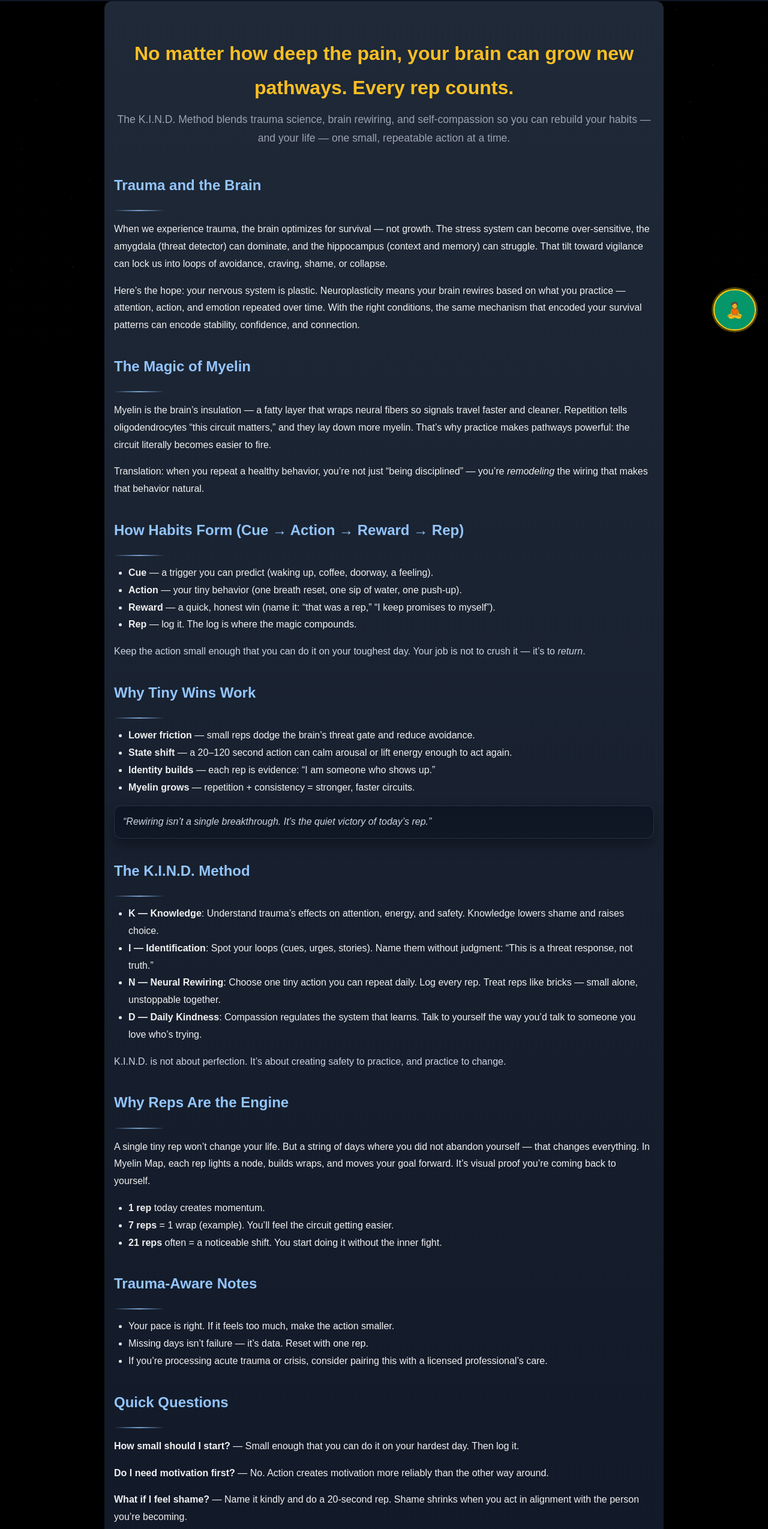
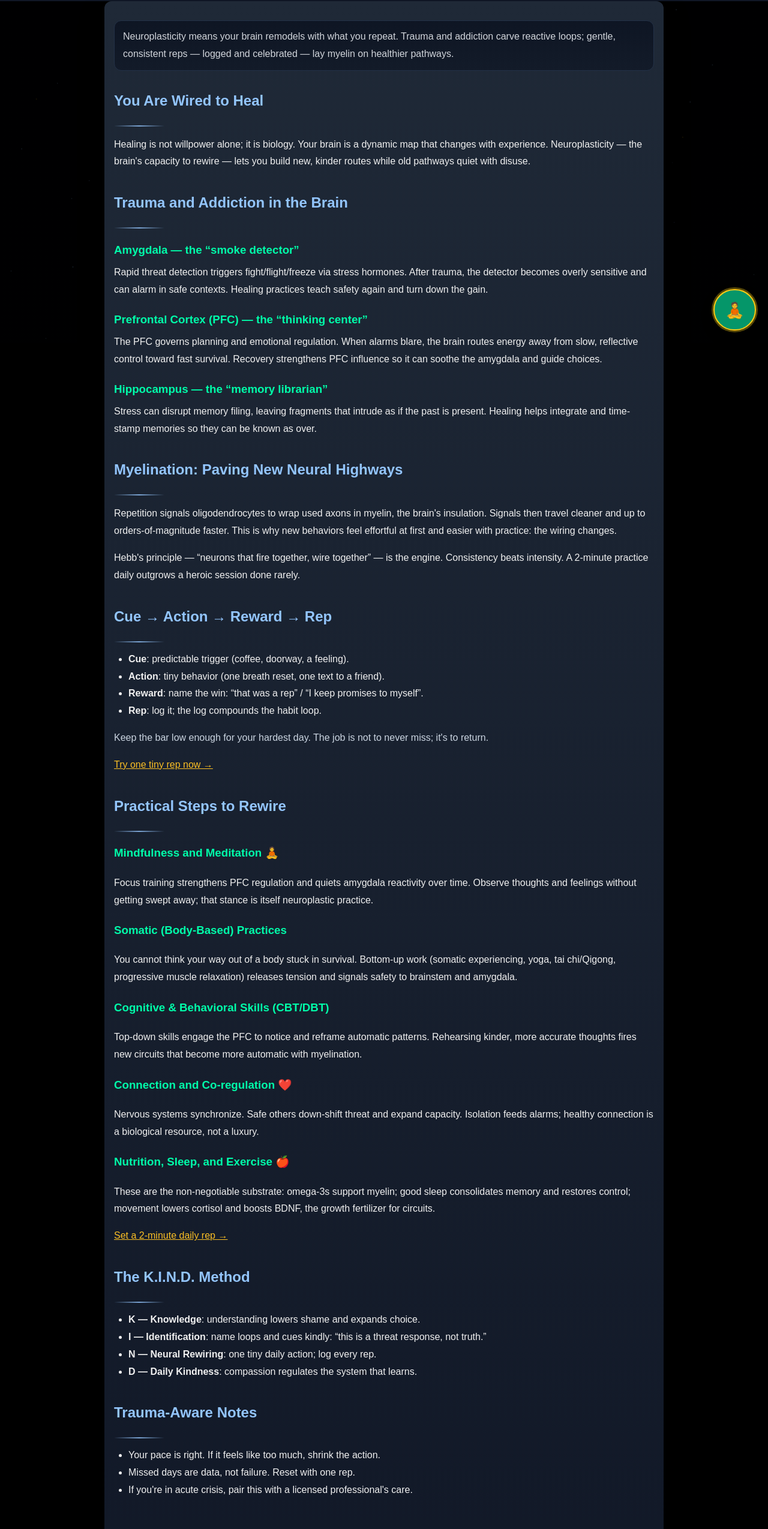
Before and after one commit to bl0ckchained/myelinmap, a Next.js app: page /science in a window 1280 px wide. Shown: the part 229-2778 px from the top of the page at 60% size. Built offline with nearby package versions, Linux system fonts and the light colour scheme.

Commit message:
updating science.tsx to be more informative

```diff
--- a/pages/science.tsx
+++ b/pages/science.tsx
@@ -20,12 +20,11 @@ function StarfieldCanvas() {
     let width = (canvas.width = window.innerWidth);
     let height = (canvas.height = window.innerHeight);
 
-    const numStars = Math.min(140, Math.floor((width * height) / 18000)); // scale gently
-    // init stars
+    const numStars = Math.min(140, Math.floor((width * height) / 18000));
     starsRef.current = Array.from({ length: numStars }, () => ({
       x: Math.random() * width,
       y: Math.random() * height,
-      z: Math.random() * 0.7 + 0.3, // parallax-ish speed
+      z: Math.random() * 0.7 + 0.3,
     }));
 
     const onResize = () => {
@@ -36,25 +35,29 @@ function StarfieldCanvas() {
 
     const tick = () => {
       ctx.clearRect(0, 0, width, height);
-
-      // faint gradient wash for depth
-      const g = ctx.createRadialGradient(width / 2, height * 0.35, 0, width / 2, height * 0.35, Math.max(width, height));
-      g.addColorStop(0, "rgba(15,23,42,0.0)");   // slate-900-ish center
-      g.addColorStop(1, "rgba(2,6,23,0.15)");    // near-black edges
+      const g = ctx.createRadialGradient(
+        width / 2,
+        height * 0.35,
+        0,
+        width / 2,
+        height * 0.35,
+        Math.max(width, height)
+      );
+      g.addColorStop(0, "rgba(15,23,42,0.0)");
+      g.addColorStop(1, "rgba(2,6,23,0.15)");
       ctx.fillStyle = g;
       ctx.fillRect(0, 0, width, height);
 
-      // draw stars (low alpha to keep it classy)
       for (const s of starsRef.current) {
-        s.y += s.z * 0.25;              // drift downward
-        if (s.y > height) {             // recycle
+        s.y += s.z * 0.25;
+        if (s.y > height) {
           s.x = Math.random() * width;
           s.y = -2;
           s.z = Math.random() * 0.7 + 0.3;
         }
-        const r = 0.4 + s.z * 0.8;      // subtle size
+        const r = 0.4 + s.z * 0.8;
         ctx.globalAlpha = 0.15 + s.z * 0.1;
-        ctx.fillStyle = Math.random() < 0.06 ? "#fbbf24" : "#93c5fd"; // rare warm twinkle
+        ctx.fillStyle = Math.random() < 0.06 ? "#fbbf24" : "#93c5fd";
         ctx.beginPath();
         ctx.arc(s.x, s.y, r, 0, Math.PI * 2);
         ctx.fill();
@@ -79,7 +82,7 @@ function StarfieldCanvas() {
         inset: 0,
         zIndex: 0,
         pointerEvents: "none",
-        opacity: 0.5, // keep it subtle
+        opacity: 0.5,
       }}
     />
   );
@@ -132,23 +135,25 @@ export default function Science() {
   return (
     <>
       <Head>
-        <title>Science of Healing | Myelin Map</title>
+        <title>The Science of Healing | Myelin Map</title>
         <meta
           name="description"
-          content="Discover how trauma reshapes the brain — and how myelin, repetition, and kindness can rewire it for healing. Learn the K.I.N.D. method and why tiny reps change everything."
+          content="Healing is neuroplastic: myelin, repetition, and compassionate practice rewire circuits shaped by trauma and addiction. Learn how amygdala, PFC, and hippocampus heal — and simple ways to start."
         />
       </Head>
 
-      {/* starfield lives behind everything */}
       <StarfieldCanvas />
 
-      <Header title="The Science of Healing" subtitle="Why your brain is never beyond repair" />
+      <Header
+        title="The Science of Healing"
+        subtitle="You are wired to heal — tiny, kind reps change the brain."
+      />
 
       <main
         role="main"
         style={{
           position: "relative",
-          zIndex: 1, // sit above the canvas
+          zIndex: 1,
           maxWidth: "900px",
           margin: "0 auto",
           padding: "2rem 1rem",
@@ -159,20 +164,27 @@ export default function Science() {
           boxShadow: "0 20px 40px rgba(0,0,0,0.35)",
         }}
       >
-        {/* Hero Statement */}
-        <section style={{ textAlign: "center", marginBottom: "2.5rem" }}>
-          <h1 style={{ fontSize: "2rem", color: "#fbbf24", marginBottom: 8 }}>
-            No matter how deep the pain, your brain can grow new pathways. Every rep counts.
-          </h1>
-          <p style={{ fontSize: "1.1rem", color: "#9ca3af", marginTop: 0 }}>
-            The K.I.N.D. Method blends trauma science, brain rewiring, and self‑compassion so you can rebuild your
-            habits — and your life — one small, repeatable action at a time.
-          </p>
+        {/* TL;DR */}
+        <section aria-label="Summary" style={{ marginBottom: "1.75rem" }}>
+          <div
+            style={{
+              padding: "12px 14px",
+              borderRadius: 12,
+              border: "1px solid #233147",
+              background:
+                "linear-gradient(180deg, rgba(11,18,32,0.85) 0%, rgba(11,18,32,0.6) 100%)",
+            }}
+          >
+            <p style={{ margin: 0, color: "#d1d5db" }}>
+              Neuroplasticity means your brain remodels with what you repeat. Trauma and addiction carve reactive loops;
+              gentle, consistent reps &mdash; logged and celebrated &mdash; lay myelin on healthier pathways.
+            </p>
+          </div>
         </section>
 
-        {/* Trauma & the Brain */}
-        <section id="trauma-brain" style={{ marginBottom: "2rem" }}>
-          <h2 style={{ color: "#93c5fd" }}>Trauma and the Brain</h2>
+        {/* Rewiring overview */}
+        <section id="rewiring" style={{ marginBottom: "2rem" }}>
+          <h2 style={{ color: "#93c5fd" }}>You Are Wired to Heal</h2>
           <div
             aria-hidden
             style={{
@@ -185,20 +197,49 @@ export default function Science() {
             }}
           />
           <p>
-            When we experience trauma, the brain optimizes for survival — not growth. The stress system can become
-            over‑sensitive, the amygdala (threat detector) can dominate, and the hippocampus (context and memory) can
-            struggle. That tilt toward vigilance can lock us into loops of avoidance, craving, shame, or collapse.
-          </p>
-          <p>
-            Here’s the hope: your nervous system is plastic. Neuroplasticity means your brain rewires based on what you
-            practice — attention, action, and emotion repeated over time. With the right conditions, the same mechanism
-            that encoded your survival patterns can encode stability, confidence, and connection.
+            Healing is not willpower alone; it is biology. Your brain is a dynamic map that changes with experience.
+            Neuroplasticity &mdash; the brain&apos;s capacity to rewire &mdash; lets you build new, kinder routes while
+            old pathways quiet with disuse.
           </p>
         </section>
 
-        {/* Myelin & Habits */}
+        {/* Brain systems */}
+        <section id="brain" style={{ marginBottom: "2rem" }}>
+          <h2 style={{ color: "#93c5fd" }}>Trauma and Addiction in the Brain</h2>
+          <div
+            aria-hidden
+            style={{
+              height: 2,
+              width: 84,
+              margin: "8px 0 14px",
+              borderRadius: 999,
+              background:
+                "linear-gradient(90deg, rgba(147,197,253,0) 0%, rgba(147,197,253,0.8) 50%, rgba(147,197,253,0) 100%)",
+            }}
+          />
+          <h3 style={{ marginBottom: 6 }}>Amygdala &mdash; the &ldquo;smoke detector&rdquo;</h3>
+          <p style={{ marginTop: 0 }}>
+            Rapid threat detection triggers fight/flight/freeze via stress hormones. After trauma, the detector becomes
+            overly sensitive and can alarm in safe contexts. Healing practices teach safety again and turn down the gain.
+          </p>
+
+          <h3 style={{ marginBottom: 6 }}>Prefrontal Cortex (PFC) &mdash; the &ldquo;thinking center&rdquo;</h3>
+          <p style={{ marginTop: 0 }}>
+            The PFC governs planning and emotional regulation. When alarms blare, the brain routes energy away from slow,
+            reflective control toward fast survival. Recovery strengthens PFC influence so it can soothe the amygdala and
+            guide choices.
+          </p>
+
+          <h3 style={{ marginBottom: 6 }}>Hippocampus &mdash; the &ldquo;memory librarian&rdquo;</h3>
+          <p style={{ marginTop: 0 }}>
+            Stress can disrupt memory filing, leaving fragments that intrude as if the past is present. Healing helps
+            integrate and time-stamp memories so they can be known as over.
+          </p>
+        </section>
+
+        {/* Myelin & Hebb */}
         <section id="myelin" style={{ marginBottom: "2rem" }}>
-          <h2 style={{ color: "#93c5fd" }}>The Magic of Myelin</h2>
+          <h2 style={{ color: "#93c5fd" }}>Myelination: Paving New Neural Highways</h2>
           <div
             aria-hidden
             style={{
@@ -211,19 +252,19 @@ export default function Science() {
             }}
           />
           <p>
-            Myelin is the brain’s insulation — a fatty layer that wraps neural fibers so signals travel faster and
-            cleaner. Repetition tells oligodendrocytes “this circuit matters,” and they lay down more myelin. That’s why
-            practice makes pathways powerful: the circuit literally becomes easier to fire.
+            Repetition signals oligodendrocytes to wrap used axons in myelin, the brain&apos;s insulation. Signals then
+            travel cleaner and up to orders-of-magnitude faster. This is why new behaviors feel effortful at first and
+            easier with practice: the wiring changes.
           </p>
           <p>
-            Translation: when you repeat a healthy behavior, you’re not just “being disciplined” — you’re{" "}
-            <em>remodeling</em> the wiring that makes that behavior natural.
+            Hebb&apos;s principle &mdash; &ldquo;neurons that fire together, wire together&rdquo; &mdash; is the engine.
+            Consistency beats intensity. A 2-minute practice daily outgrows a heroic session done rarely.
           </p>
         </section>
 
-        {/* Habit Loop */}
-        <section id="habit-loop" style={{ marginBottom: "2rem" }}>
-          <h2 style={{ color: "#93c5fd" }}>How Habits Form (Cue → Action → Reward → Rep)</h2>
+        {/* Habit loop */}
+        <section id="loop" style={{ marginBottom: "2rem" }}>
+          <h2 style={{ color: "#93c5fd" }}>Cue &rarr; Action &rarr; Reward &rarr; Rep</h2>
           <div
             aria-hidden
             style={{
@@ -236,28 +277,24 @@ export default function Science() {
             }}
           />
           <ul style={{ listStyle: "disc", paddingLeft: "1.5rem", marginTop: 0 }}>
-            <li>
-              <strong>Cue</strong> — a trigger you can predict (waking up, coffee, doorway, a feeling).
-            </li>
-            <li>
-              <strong>Action</strong> — your tiny behavior (one breath reset, one sip of water, one push‑up).
-            </li>
-            <li>
-              <strong>Reward</strong> — a quick, honest win (name it: “that was a rep,” “I keep promises to myself”).
-            </li>
-            <li>
-              <strong>Rep</strong> — log it. The log is where the magic compounds.
-            </li>
+            <li><strong>Cue</strong>: predictable trigger (coffee, doorway, a feeling).</li>
+            <li><strong>Action</strong>: tiny behavior (one breath reset, one text to a friend).</li>
+            <li><strong>Reward</strong>: name the win: &ldquo;that was a rep&rdquo; / &ldquo;I keep promises to myself&rdquo;.</li>
+            <li><strong>Rep</strong>: log it; the log compounds the habit loop.</li>
           </ul>
           <p style={{ color: "#cbd5e1", marginTop: 8 }}>
-            Keep the action small enough that you can do it on your toughest day. Your job is not to crush it — it’s to
-            <em> return</em>.
+            Keep the bar low enough for your hardest day. The job is not to never miss; it&apos;s to return.
+          </p>
+          <p style={{ marginTop: 10 }}>
+            <Link href="/dashboard" style={{ color: "#fbbf24", textDecoration: "underline" }}>
+              Try one tiny rep now &rarr;
+            </Link>
           </p>
         </section>
 
-        {/* Why Tiny Wins Work */}
-        <section id="why-tiny" style={{ marginBottom: "2rem" }}>
-          <h2 style={{ color: "#93c5fd" }}>Why Tiny Wins Work</h2>
+        {/* Practical steps */}
+        <section id="practices" style={{ marginBottom: "2rem" }}>
+          <h2 style={{ color: "#93c5fd" }}>Practical Steps to Rewire</h2>
           <div
             aria-hidden
             style={{
@@ -269,40 +306,43 @@ export default function Science() {
                 "linear-gradient(90deg, rgba(147,197,253,0) 0%, rgba(147,197,253,0.8) 50%, rgba(147,197,253,0) 100%)",
             }}
           />
-          <ul style={{ listStyle: "disc", paddingLeft: "1.5rem", marginTop: 0 }}>
-            <li>
-              <strong>Lower friction</strong> — small reps dodge the brain’s threat gate and reduce avoidance.
-            </li>
-            <li>
-              <strong>State shift</strong> — a 20–120 second action can calm arousal or lift energy enough to act again.
-            </li>
-            <li>
-              <strong>Identity builds</strong> — each rep is evidence: “I am someone who shows up.”
-            </li>
-            <li>
-              <strong>Myelin grows</strong> — repetition + consistency = stronger, faster circuits.
-            </li>
-          </ul>
+          <h3>Mindfulness and Meditation 🧘</h3>
+          <p>
+            Focus training strengthens PFC regulation and quiets amygdala reactivity over time. Observe thoughts and
+            feelings without getting swept away; that stance is itself neuroplastic practice.
+          </p>
 
-          {/* Pull-quote ribbon */}
-          <div
-            style={{
-              marginTop: 14,
-              padding: "12px 14px",
-              borderRadius: 12,
-              border: "1px solid #233147",
-              background:
-                "linear-gradient(180deg, rgba(11,18,32,0.85) 0%, rgba(11,18,32,0.6) 100%)",
-              boxShadow: "0 10px 20px rgba(0,0,0,0.35)",
-            }}
-          >
-            <p style={{ margin: 0, color: "#cbd5e1", fontStyle: "italic" }}>
-              “Rewiring isn’t a single breakthrough. It’s the quiet victory of today’s rep.”
-            </p>
-          </div>
+          <h3>Somatic (Body-Based) Practices</h3>
+          <p>
+            You cannot think your way out of a body stuck in survival. Bottom-up work (somatic experiencing, yoga,
+            tai chi/Qigong, progressive muscle relaxation) releases tension and signals safety to brainstem and amygdala.
+          </p>
+
+          <h3>Cognitive &amp; Behavioral Skills (CBT/DBT)</h3>
+          <p>
+            Top-down skills engage the PFC to notice and reframe automatic patterns. Rehearsing kinder, more accurate
+            thoughts fires new circuits that become more automatic with myelination.
+          </p>
+
+          <h3>Connection and Co-regulation ❤️</h3>
+          <p>
+            Nervous systems synchronize. Safe others down-shift threat and expand capacity. Isolation feeds alarms;
+            healthy connection is a biological resource, not a luxury.
+          </p>
+
+          <h3>Nutrition, Sleep, and Exercise 🍎</h3>
+          <p>
+            These are the non-negotiable substrate: omega-3s support myelin; good sleep consolidates memory and restores
+            control; movement lowers cortisol and boosts BDNF, the growth fertilizer for circuits.
+          </p>
+          <p style={{ marginTop: 10 }}>
+            <Link href="/dashboard" style={{ color: "#fbbf24", textDecoration: "underline" }}>
+              Set a 2-minute daily rep &rarr;
+            </Link>
+          </p>
         </section>
 
-        {/* KIND Method */}
+        {/* KIND method */}
         <section id="kind" style={{ marginBottom: "2rem" }}>
           <h2 style={{ color: "#93c5fd" }}>The K.I.N.D. Method</h2>
           <div
@@ -317,57 +357,16 @@ export default function Science() {
             }}
           />
           <ul style={{ listStyle: "disc", paddingLeft: "1.5rem", marginTop: 0 }}>
-            <li>
-              <strong>K — Knowledge</strong>: Understand trauma’s effects on attention, energy, and safety. Knowledge
-              lowers shame and raises choice.
-            </li>
-            <li>
-              <strong>I — Identification</strong>: Spot your loops (cues, urges, stories). Name them without judgment:
-              “This is a threat response, not truth.”
-            </li>
-            <li>
-              <strong>N — Neural Rewiring</strong>: Choose one tiny action you can repeat daily. Log every rep. Treat
-              reps like bricks — small alone, unstoppable together.
-            </li>
-            <li>
-              <strong>D — Daily Kindness</strong>: Compassion regulates the system that learns. Talk to yourself the way
-              you’d talk to someone you love who’s trying.
-            </li>
-          </ul>
-          <p style={{ marginTop: 8, color: "#cbd5e1" }}>
-            K.I.N.D. is not about perfection. It’s about creating safety to practice, and practice to change.
-          </p>
-        </section>
-
-        {/* How Reps Compound */}
-        <section id="reps" style={{ marginBottom: "2rem" }}>
-          <h2 style={{ color: "#93c5fd" }}>Why Reps Are the Engine</h2>
-          <div
-            aria-hidden
-            style={{
-              height: 2,
-              width: 84,
-              margin: "8px 0 14px",
-              borderRadius: 999,
-              background:
-                "linear-gradient(90deg, rgba(147,197,253,0) 0%, rgba(147,197,253,0.8) 50%, rgba(147,197,253,0) 100%)",
-            }}
-          />
-          <p>
-            A single tiny rep won’t change your life. But a string of days where you did not abandon yourself — that
-            changes everything. In Myelin Map, each rep lights a node, builds wraps, and moves your goal forward. It’s
-            visual proof you’re coming back to yourself.
-          </p>
-          <ul style={{ listStyle: "disc", paddingLeft: "1.5rem" }}>
-            <li><strong>1 rep</strong> today creates momentum.</li>
-            <li><strong>7 reps</strong> = 1 wrap (example). You’ll feel the circuit getting easier.</li>
-            <li><strong>21 reps</strong> often = a noticeable shift. You start doing it without the inner fight.</li>
+            <li><strong>K &mdash; Knowledge</strong>: understanding lowers shame and expands choice.</li>
+            <li><strong>I &mdash; Identification</strong>: name loops and cues kindly: &ldquo;this is a threat response, not truth.&rdquo;</li>
+            <li><strong>N &mdash; Neural Rewiring</strong>: one tiny daily action; log every rep.</li>
+            <li><strong>D &mdash; Daily Kindness</strong>: compassion regulates the system that learns.</li>
           </ul>
         </section>
 
-        {/* Gentle Safety Notes */}
+        {/* Safety notes */}
         <section id="safety" style={{ marginBottom: "2rem" }}>
-          <h2 style={{ color: "#93c5fd" }}>Trauma‑Aware Notes</h2>
+          <h2 style={{ color: "#93c5fd" }}>Trauma-Aware Notes</h2>
           <div
             aria-hidden
             style={{
@@ -380,46 +379,16 @@ export default function Science() {
             }}
           />
           <ul style={{ listStyle: "disc", paddingLeft: "1.5rem", marginTop: 0 }}>
-            <li>Your pace is right. If it feels too much, make the action smaller.</li>
-            <li>Missing days isn’t failure — it’s data. Reset with one rep.</li>
-            <li>
-              If you’re processing acute trauma or crisis, consider pairing this with a licensed professional’s care.
-            </li>
+            <li>Your pace is right. If it feels like too much, shrink the action.</li>
+            <li>Missed days are data, not failure. Reset with one rep.</li>
+            <li>If you&apos;re in acute crisis, pair this with a licensed professional&apos;s care.</li>
           </ul>
         </section>
 
-        {/* Quick FAQ */}
-        <section id="faq" style={{ marginBottom: "2rem" }}>
-          <h2 style={{ color: "#93c5fd" }}>Quick Questions</h2>
-          <div
-            aria-hidden
-            style={{
-              height: 2,
-              width: 84,
-              margin: "8px 0 14px",
-              borderRadius: 999,
-              background:
-                "linear-gradient(90deg, rgba(147,197,253,0) 0%, rgba(147,197,253,0.8) 50%, rgba(147,197,253,0) 100%)",
-            }}
-          />
-          <p style={{ marginBottom: 8 }}>
-            <strong>How small should I start?</strong> — Small enough that you can do it on your hardest day. Then log
-            it.
-          </p>
-          <p style={{ marginBottom: 8 }}>
-            <strong>Do I need motivation first?</strong> — No. Action creates motivation more reliably than the other
-            way around.
-          </p>
-          <p style={{ marginBottom: 0 }}>
-            <strong>What if I feel shame?</strong> — Name it kindly and do a 20‑second rep. Shame shrinks when you act
-            in alignment with the person you’re becoming.
-          </p>
-        </section>
-
-        {/* CTA */}
-        <section style={{ textAlign: "center", marginTop: "3rem" }}>
+        {/* Closing / CTA */}
+        <section style={{ textAlign: "center", marginTop: "2.5rem" }}>
           <h2 style={{ color: "#fbbf24", fontSize: "1.5rem", marginBottom: 10 }}>
-            You are not broken — you are rewiring.
+            You are not broken &mdash; you are rewiring.
           </h2>
           <p style={{ marginBottom: "1.5rem", color: "#d1d5db" }}>
             Start today. Repeat tomorrow. Then again. Every rep strengthens your new path.
@@ -452,17 +421,17 @@ export default function Science() {
                 "translateY(0)";
             }}
           >
-            Start My Healing Journey →
+            Start My Healing Journey &rarr;
           </Link>
         </section>
       </main>
 
-      {/* Back-to-top */}
       <BackToTop />
-
       <Footer />
     </>
   );
 }
-// Add any additional styles or components here if needed
-// This page is designed to be simple and clean, focusing on the content and user experience.
+// This page blends a trauma-aware narrative, clear neuroscience, and actionable steps.
+// Quotes are HTML-escaped to satisfy react/no-unescaped-entities.
+// The StarfieldCanvas is a subtle, low-alpha background effect without external dependencies.
+// The BackToTop button appears after scrolling down 320px and smoothly scrolls to top
```
